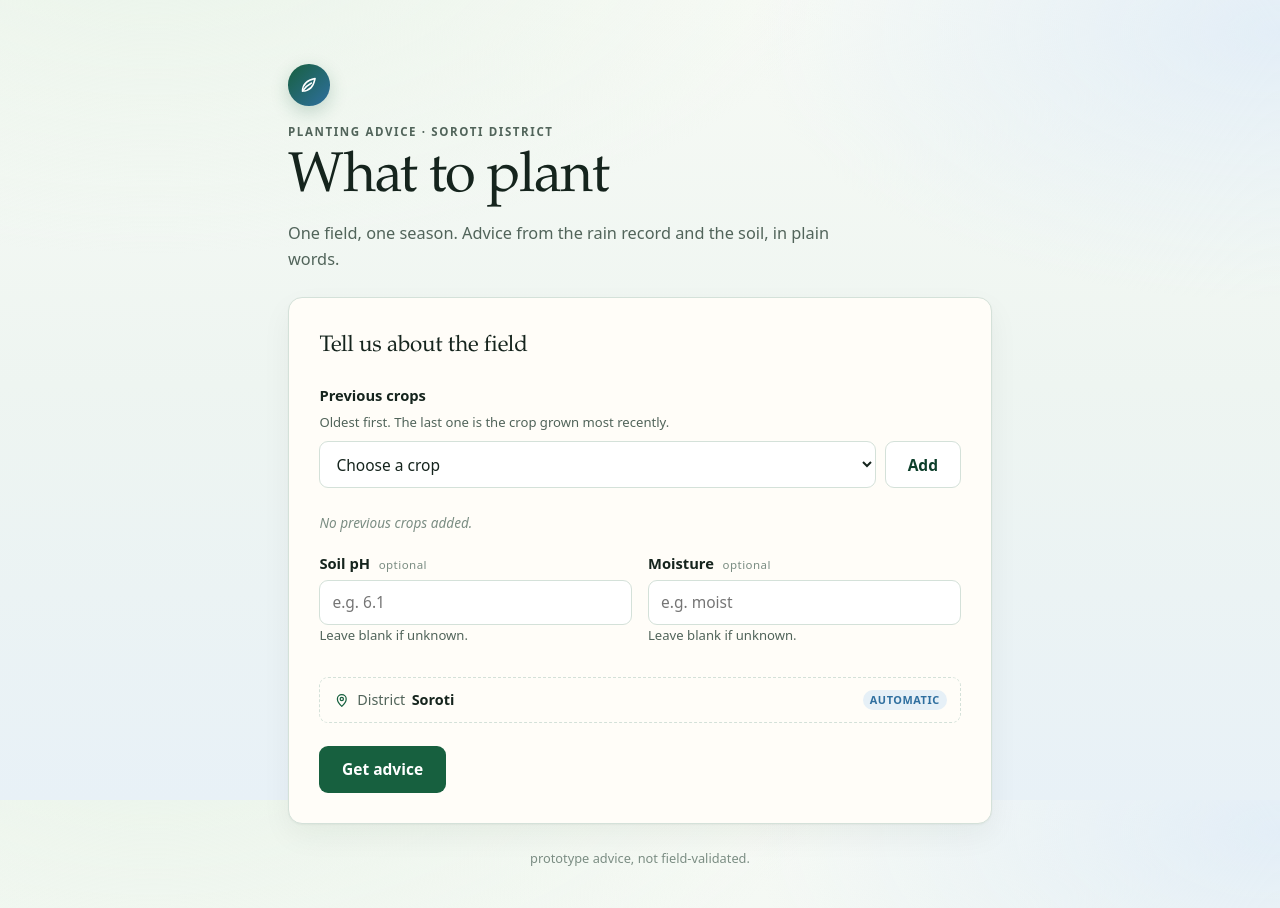
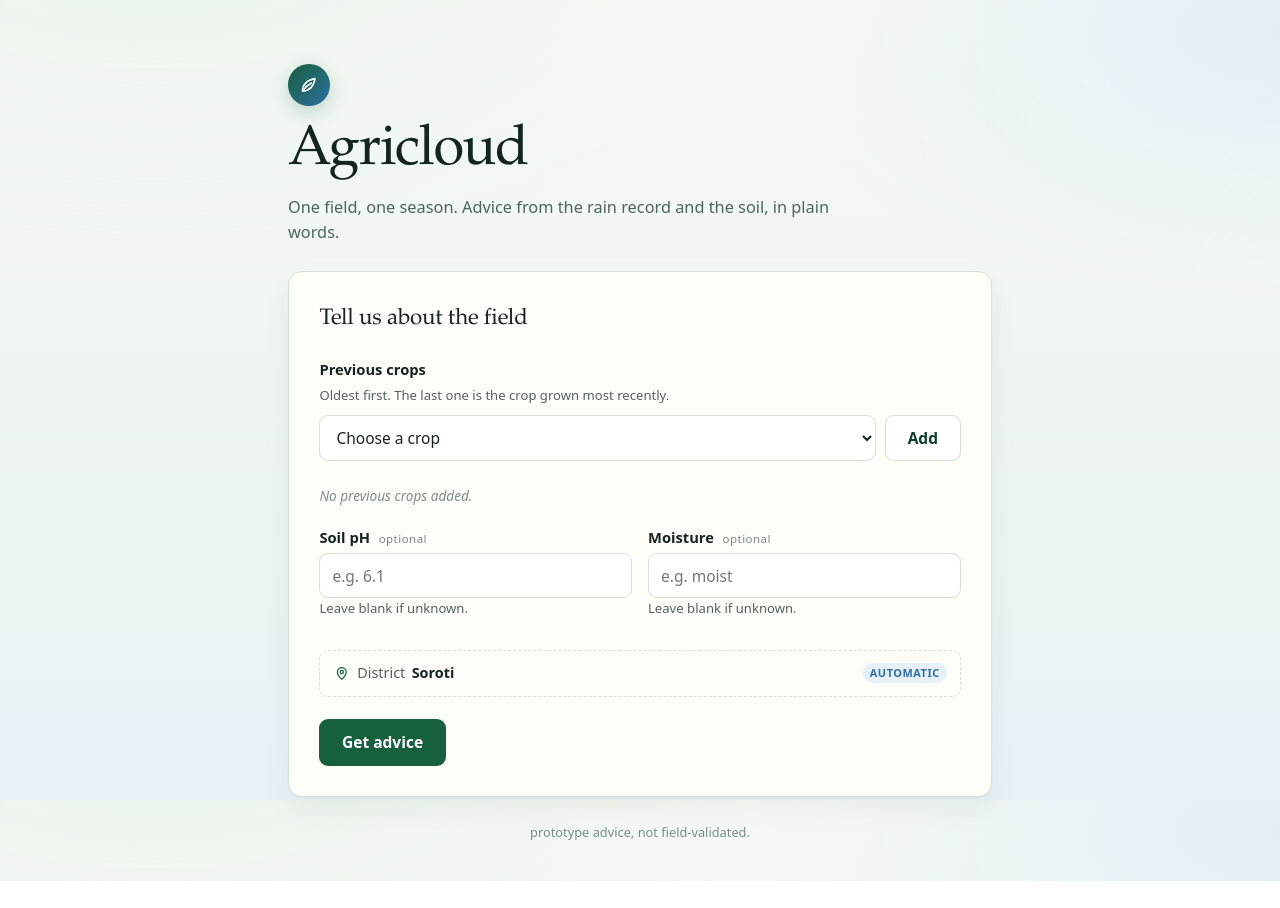
Before and after one commit to stjr2091/field-shift, a plain HTML site: page app/index.html in a window 1280 px wide. After the commit the page ends 881 px from the top, so only its background shows below. Drawn offline with Linux system fonts and the light colour scheme.

Commit message:
Name the app Agricloud

```diff
--- a/app/index.html
+++ b/app/index.html
@@ -3,7 +3,7 @@
 <head>
 <meta charset="utf-8">
 <meta name="viewport" content="width=device-width, initial-scale=1">
-<title>What to plant — Soroti</title>
+<title>Agricloud</title>
 <link rel="stylesheet" href="styles.css">
 </head>
 <body>
@@ -16,8 +16,7 @@
       <path d="M5 19c3-4 6-7 10-9"></path>
     </svg>
   </span>
-  <p class="eyebrow">Planting advice · Soroti district</p>
-  <h1>What to plant</h1>
+  <h1>Agricloud</h1>
   <p class="standfirst">One field, one season. Advice from the rain record and the soil, in plain words.</p>
 </header>
 
```
